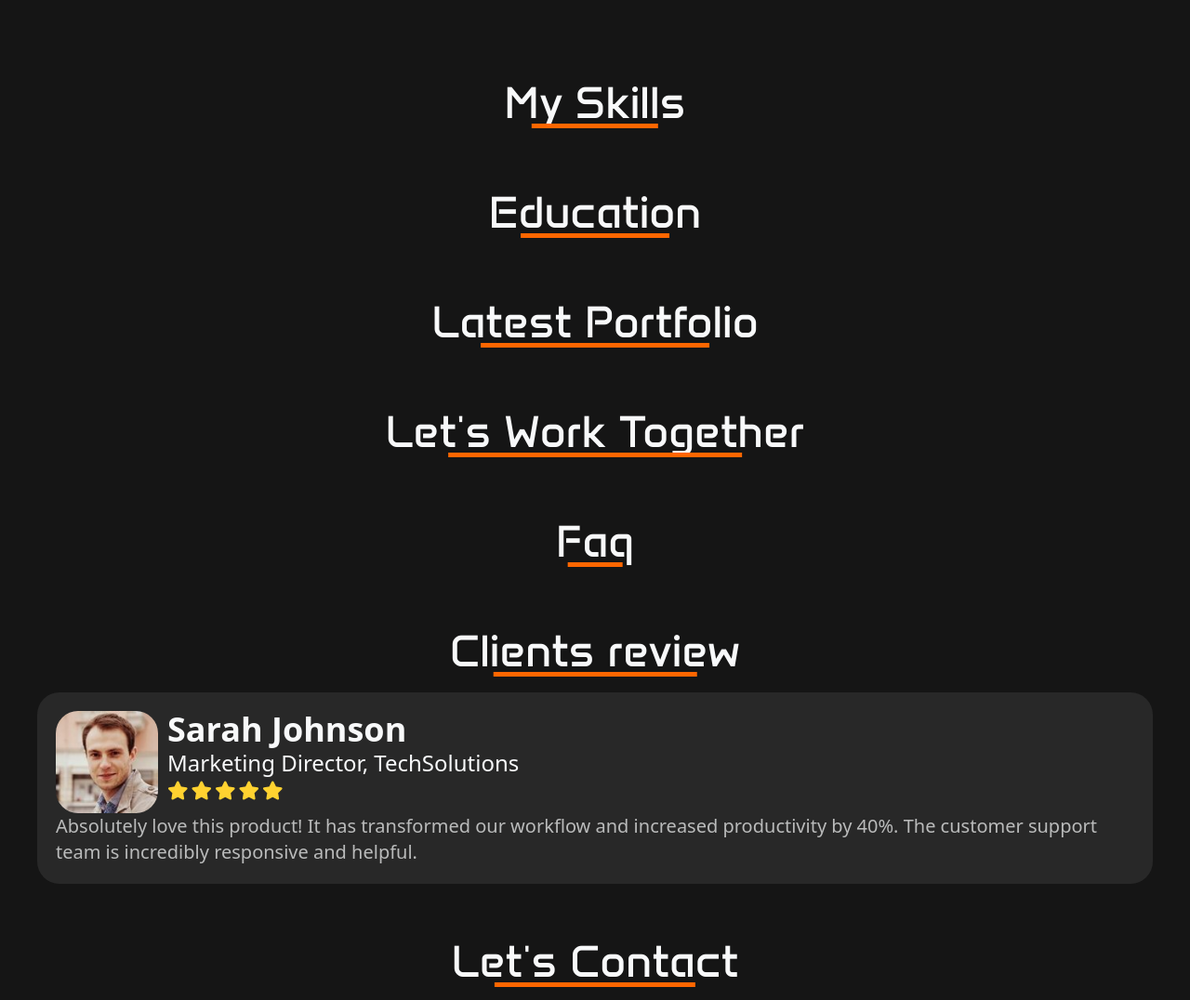
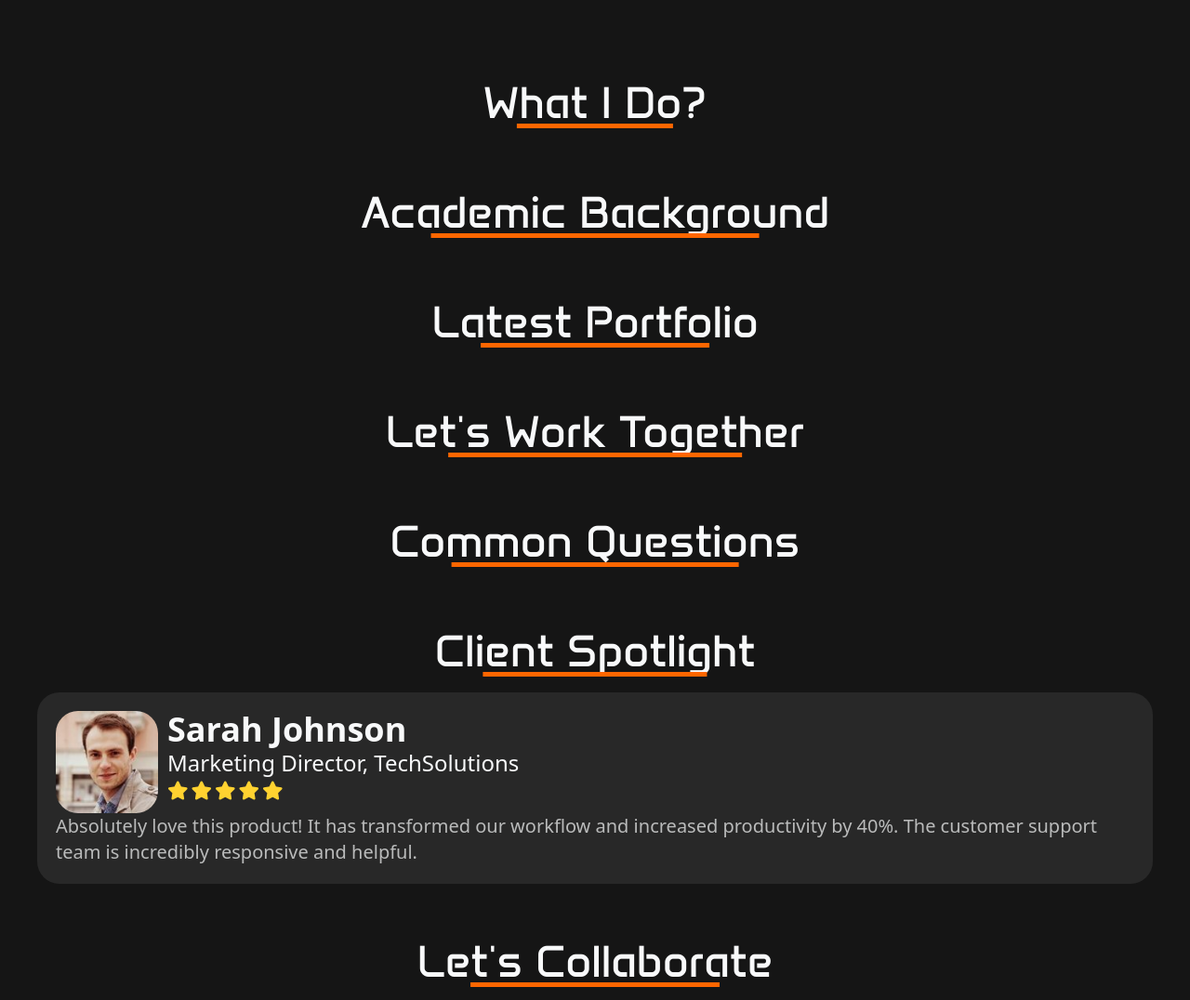
Before and after one commit to code-ovik/portfolio, a plain HTML site: page index.html in a window 1280 px wide. Shown: the part 853-1929 px from the top of the page at 93% size. Drawn offline with Linux system fonts and the light colour scheme; grey boxes are pictures that could not be loaded; a script that the page names is missing.

Commit message:
Update index.html

```diff
--- a/index.html
+++ b/index.html
@@ -85,7 +85,7 @@
   <!-- Skill section start -->
   <div class="skills-section mx-20 lg:mx-40 mt-40">
     <div class="title">
-      <span>My Skills</span>
+      <span>What I Do?</span>
     </div>
     <div class="grid grid-cols-1 lg:grid-cols-2 lg:gap-30 gap-10 text-mytext skill-container">
       <!-- Data injected by json file -->
@@ -97,7 +97,7 @@
   <!-- education section start -->
   <section class="education lg:mx-40 mx-20 mt-40 text-mytext">
     <div class="title">
-      <span>Education</span>
+      <span>Academic Background</span>
     </div>
     <div class="relative"  id="education-container">
       <div class="hidden md:block absolute left-1/2 top-0 bottom-0 w-1 bg-primary transform -translate-x-1/2 z-0"></div>
@@ -132,7 +132,7 @@
 
   <!-- faq start -->
   <div class="title">
-    <span>Faq</span>
+    <span>Common Questions</span>
   </div>
   <section class="px-20 lg:px-40 faq">
     <!-- Data injected by json file -->
@@ -142,7 +142,7 @@
 
   <!-- slider start -->
   <div class="title">
-    <span>Clients review</span>
+    <span>Client Spotlight</span>
   </div>
   <div class="mx-20 lg:mx-40">
     <div class="swiper clientsSwiper">
@@ -158,7 +158,7 @@
 
   <!-- contact form start -->
   <div class="title">
-    <span>Let's Contact</span>
+    <span>Let's Collaborate</span>
   </div>
   <div id="form">
     <!-- Dynamic loaded by JavaScript -->
```
